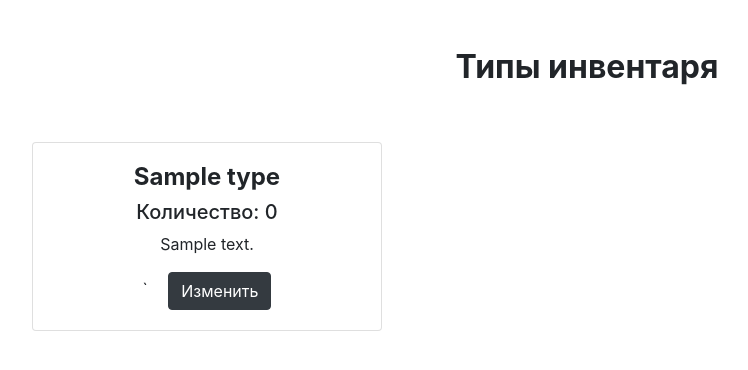
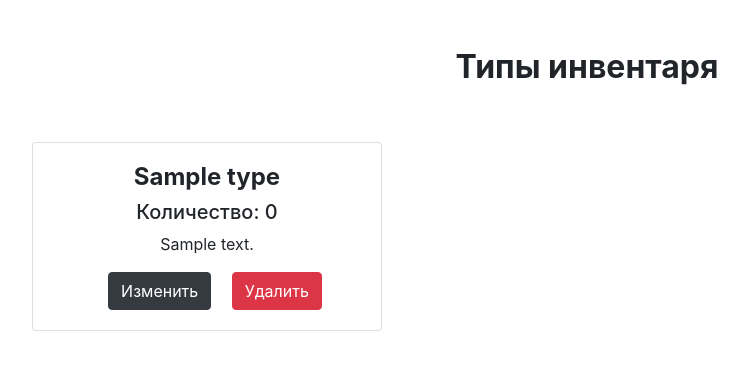
Before and after one commit to QvkkpotentialExplorer/Inventory, a Flask app: page /inventory/type in a window 1280 px wide. Shown: the part 56-426 px from the top of the page, without its empty margins (53-801 px from the left). Run offline with Flask 3, Linux system fonts and the light colour scheme; a user stored in the database is signed in; tables that the repository leaves empty hold one stand-in row (values such as "Sample post"); data that the repository does not hold is empty; some libraries are stand-ins or nearby versions.

Commit message:
Update view_inventory_type.html

```diff
--- a/templates/view_inventory_type.html
+++ b/templates/view_inventory_type.html
@@ -19,19 +19,21 @@
         </div>
     </div>
     <div class="row row-cols-1 row-cols-md-2 row-cols-xl-3">
-            {% for inventory_type in inventory_types%}
+        {% for inventory_type in inventory_types %}
             <div class="col mb-4">
                 <div class="card">
-                    <div class = "card-body">
+                    <div class="card-body">
                         <div class="text-center d-flex flex-column align-items-center align-items-xl-center">
                             <div class="px-3">
-                            <h4 class="font-weight-bold">{{inventory_type[0].name}}</h4>
-                            <h5>Количество: {{inventory_type[1]}}</h5>
-                            <p> {{inventory_type[0].description}}</p>
-                        {% if current_user.role == "admin"%}
-                        `   <a class="btn btn-dark ml-3" href = "{{ url_for('inventory.redact_inventory_type', inventory_type_id=inventory_type[0].id) }}">Изменить</a>
+                                <h4 class="font-weight-bold">{{ inventory_type[0].name }}</h4>
+                                <h5>Количество: {{ inventory_type[1] }}</h5>
+                                <p> {{ inventory_type[0].description }}</p>
+                                {% if current_user.role == "admin" %}
+                                    <a class="btn btn-dark ml-3"
+                                       href="{{ url_for('inventory.redact_inventory_type', inventory_type_id=inventory_type[0].id) }}">Изменить</a>
+                                    <a class="btn btn-danger ml-3"
+                                       href="{{ url_for('inventory.delete_inventory_type', inventory_type_id=inventory_type[0].id) }}">Удалить</a>
                                 {% endif %}
-
                             </div>
                         </div>
                     </div>
@@ -39,11 +41,12 @@
             </div>
         {% endfor %}
 
+
     </div>
 </div>
 </div><!-- End: Features Centered Icons -->
 <div class="text-center mt-3">
-    {% if current_user.role == "user"%}
+    {% if current_user.role == "user" %}
         <a class="btn btn-dark" href="{{ url_for('application.request_inventory') }}">Создать заявку</a>
     {% endif %}
 </div>
```
Lines whose indentation alone changed are shown as unchanged.
